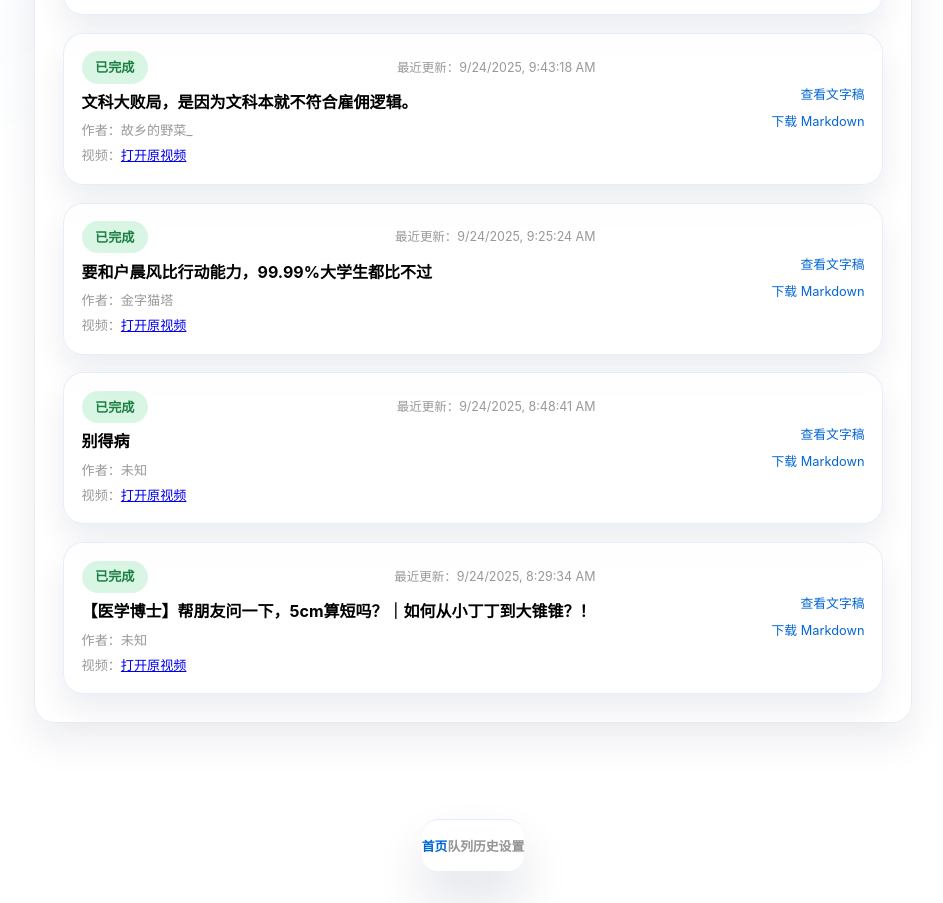
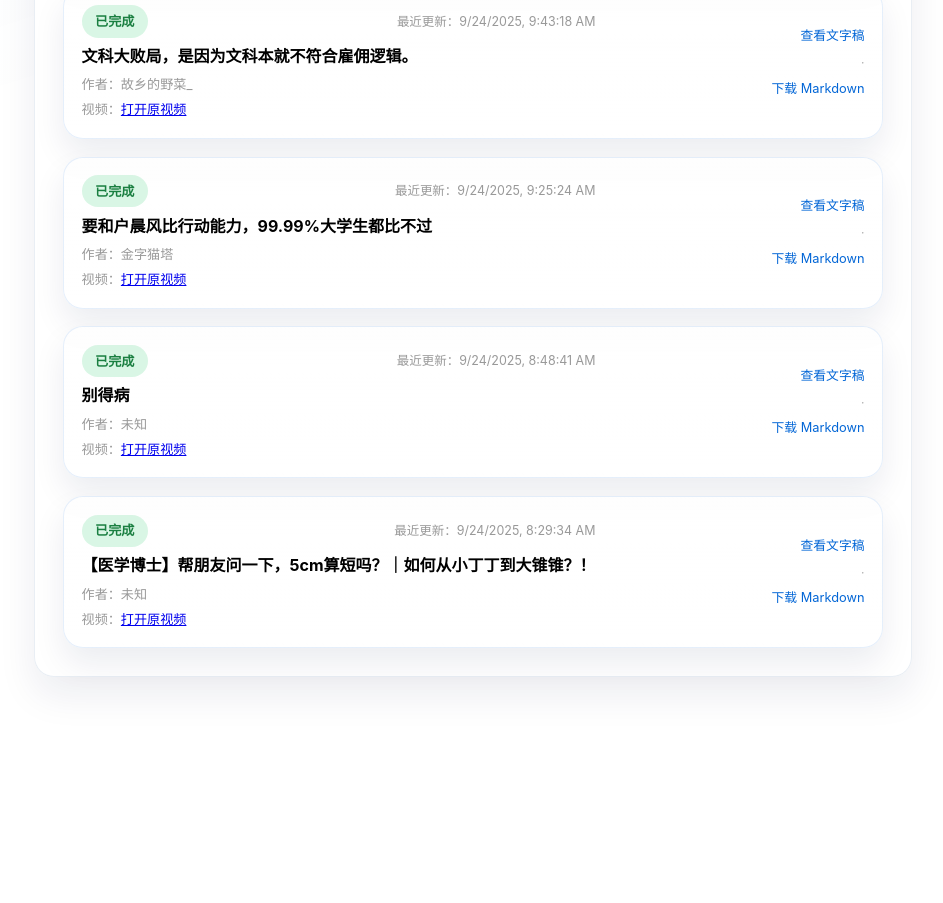
Before and after one commit to caituo27/vedio_workflow, a website: page docs/index.html in a window 1280 px wide. Shown: the part 1017-1920 px from the top of the page, without its empty margins (167-1110 px from the left). After the commit the page ends 1750 px from the top, so only its background shows below. Drawn offline with Linux system fonts and the light colour scheme.

Commit message:
Changes to be committed: 	modified:   docs/app.js 	modified:   docs/index.html 	modified:   docs/styles.css

```diff
--- a/docs/app.js
+++ b/docs/app.js
@@ -205,10 +205,11 @@ function renderJobs(container, jobs) {
       const transcriptLink = buildTranscriptLink(job.transcriptPath);
       const author = job.author || "未知";
       const jobActions = transcriptLink
-        ? [
-            `<a href="${transcriptLink.viewerUrl}" target="_blank" rel="noreferrer">查看文字稿</a>`,
-            `<a href="${transcriptLink.rawUrl}" target="_blank" rel="noreferrer">下载 Markdown</a>`,
-          ].join("")
+        ? `
+            <a href="${transcriptLink.viewerUrl}" target="_blank" rel="noreferrer">查看文字稿</a>
+            <span class="job-action-divider">·</span>
+            <a href="${transcriptLink.rawUrl}" target="_blank" rel="noreferrer">下载 Markdown</a>
+          `
         : '<span class="pending-hint">任务仍在处理中</span>';
       const errorMessage = job.error
         ? `<p class="job-error">错误信息：${job.error}</p>`
--- a/docs/index.html
+++ b/docs/index.html
@@ -17,7 +17,7 @@
           </div>
         </div>
         <div class="topbar-actions">
-          <a id="workflow-link" class="topbar-button" href="#" target="_blank" rel="noreferrer">触发任务</a>
+          <a id="workflow-link" class="topbar-button" href="#" target="_blank" rel="noreferrer">新建任务</a>
           <button type="button" class="topbar-ghost" aria-label="刷新任务" id="refresh-jobs">⟳</button>
         </div>
       </header>
@@ -36,12 +36,6 @@
             </div>
           </form>
           <div id="lookup-result" class="lookup-result" hidden></div>
-          <div class="panel-footnote">
-            <span class="footnote-label">如何新建任务？</span>
-            <span class="footnote-copy">
-              前往 GitHub Actions，选择 “Run workflow” 并填写视频链接，工作流完成后会自动出现在列表。
-            </span>
-          </div>
         </section>
 
         <section class="panel kpi-panel">
@@ -61,12 +55,6 @@
         </section>
       </main>
 
-      <nav class="bottombar" aria-label="底部导航">
-        <button type="button" class="bottombar-item is-active">首页</button>
-        <button type="button" class="bottombar-item">队列</button>
-        <button type="button" class="bottombar-item">历史</button>
-        <button type="button" class="bottombar-item">设置</button>
-      </nav>
     </div>
     <script src="./app.js" type="module"></script>
   </body>
--- a/docs/styles.css
+++ b/docs/styles.css
@@ -124,7 +124,7 @@ body {
 
 .content {
   flex: 1;
-  padding: 1rem 1.25rem 5.5rem;
+  padding: 1rem 1.25rem 2.5rem;
   display: flex;
   flex-direction: column;
   gap: 1.25rem;
@@ -210,19 +210,6 @@ body {
 
 .lookup-result p {
   margin: 0.45rem 0;
-}
-
-.panel-footnote {
-  display: flex;
-  flex-direction: column;
-  gap: 0.25rem;
-  font-size: 0.82rem;
-  color: rgba(128, 128, 128, 0.85);
-}
-
-.footnote-label {
-  font-weight: 600;
-  color: rgba(3, 102, 214, 0.8);
 }
 
 .kpi-strip {
@@ -347,6 +334,11 @@ body {
   text-decoration: underline;
 }
 
+.job-action-divider {
+  font-size: 0.75rem;
+  color: rgba(128, 128, 128, 0.65);
+}
+
 .pending-hint {
   font-size: 0.8rem;
   color: rgba(128, 128, 128, 0.9);
@@ -391,30 +383,6 @@ body {
   font-weight: 500;
 }
 
-.bottombar {
-  position: sticky;
-  bottom: 0;
-  display: grid;
-  grid-template-columns: repeat(4, 1fr);
-  border-top: 1px solid rgba(3, 102, 214, 0.12);
-  background: color-mix(in srgb, Canvas 92%, rgba(255, 255, 255, 0.7));
-  backdrop-filter: blur(12px);
-}
-
-.bottombar-item {
-  appearance: none;
-  border: none;
-  background: transparent;
-  padding: 0.75rem 0;
-  font-size: 0.8rem;
-  color: rgba(128, 128, 128, 0.85);
-  font-weight: 600;
-}
-
-.bottombar-item.is-active {
-  color: #0366d6;
-}
-
 .error {
   color: #a32a1b;
   font-weight: 500;
@@ -434,7 +402,7 @@ body {
 
 @media (min-width: 768px) {
   .content {
-    padding: 1.5rem 2rem 6rem;
+    padding: 1.5rem 2rem 3.5rem;
   }
 
   .topbar {
@@ -464,18 +432,6 @@ body {
   .content {
     max-width: 960px;
     margin: 0 auto;
-  }
-
-  .bottombar {
-    position: static;
-    border-radius: 1rem;
-    max-width: 560px;
-    margin: 0 auto 2rem;
-    box-shadow: 0 28px 50px rgba(3, 27, 78, 0.12);
-  }
-
-  .bottombar-item {
-    padding: 1rem 0;
   }
 }
 
@@ -553,8 +509,12 @@ body {
 }
 
 .viewer-content p {
-  margin: 0.75rem 0;
+  margin: 0 0 1.4rem;
   text-align: justify;
+}
+
+.viewer-content p:last-child {
+  margin-bottom: 0;
 }
 
 .viewer-content ul {
```
